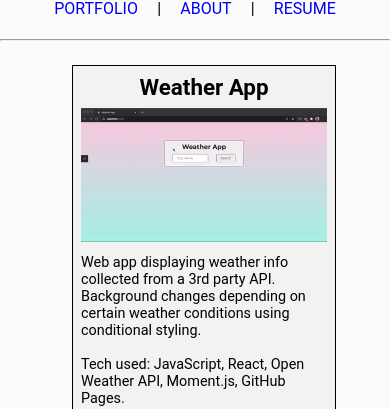
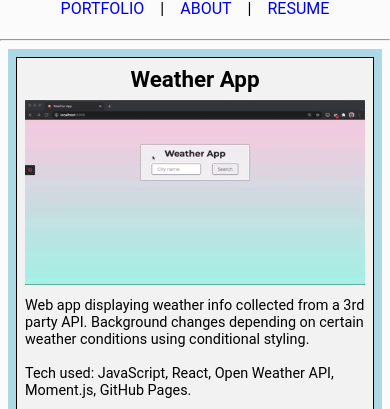
Before and after one commit to samchillcott/gatsby-starter-dev-portfolio, a Gatsby site: page / in a window 390 px wide. Shown: the part 102-511 px from the top of the page. Built offline with nearby package versions, Linux system fonts and the light colour scheme; Gatsby itself is replaced by a stand-in of ours.

Commit message:
initial main content tidy for responsive

```diff
--- a/src/components/header.styles.scss
+++ b/src/components/header.styles.scss
@@ -55,19 +55,19 @@ i {
 }
 
 .header-main {
-  padding: 2rem 20rem 2rem 20rem;
+  // padding: 2rem 20rem 2rem 20rem;
   text-align: center;
 }
 
 .content-main {
-  padding: 0.5rem 10rem 0.5rem 10rem;
+  padding: 0.5rem;
 }
 
 .pages-link {
   margin-top: 1rem;
   margin: 0, auto;
   a {
-    padding: 0 1.2rem 0 1.2rem;
+    padding: 0 1rem 0 1rem;
     text-decoration: none;
     &:visited {
       text-decoration: none;
@@ -86,11 +86,11 @@ i {
 
 @media (max-width: 1400px) {
   .header-main {
-    padding: 0;
+    // padding: 0;
   }
 
   .content-main {
-    padding: 1rem 4rem;
+    // padding: 1rem 4rem;
   }
 }
 
--- a/src/pages/index.js
+++ b/src/pages/index.js
@@ -7,7 +7,7 @@ function renderFolio() {
   return portfolioItems.map(
     ({ title, idx, desc, tech, repo, live, img, readme }) => {
       return (
-        <div key={"div" + idx}>
+        <div key={"div" + idx} className="main-div">
           {/* <input key={"index" + idx} type="checkbox" id={idx + title} />
           <label key={"label" + idx} className="tab-label" for={idx + title}>
             {" "} */}
--- a/src/pages/index.styles.scss
+++ b/src/pages/index.styles.scss
@@ -6,6 +6,10 @@
 }
 .opener {
   font-size: 2.5rem;
+}
+
+.main-div {
+  background-color: lightblue;
 }
 
 a:hover {
@@ -36,7 +40,8 @@ a:visited {
 // }
 
 .container {
-  padding: 20rem 20rem;
+  // padding: 20rem 20rem;
+  background-color: yellow;
 }
 
 // input {
```
